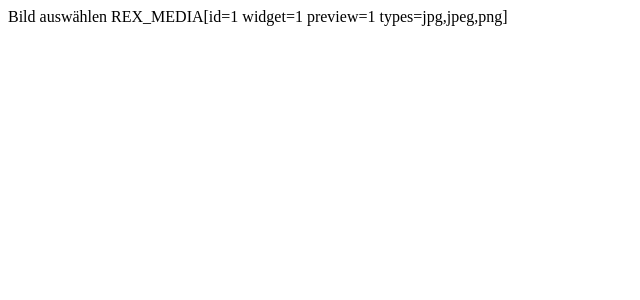
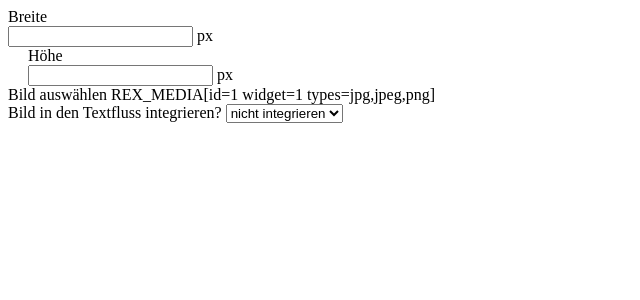
Before and after one commit to NAJU-Sachsen/Homepage, a PHP site: page /input.php in a window 1280 px wide. Shown: the top 300 px of the page, without its empty margins (0-640 px from the left). Run offline with PHP 8.4, Linux system fonts and the light colour scheme.

Commit message:
Improve image module to support sizing and positioning

```diff
--- a/redaxo/data/addons/developer/modules/Foto [11]/input.php
+++ b/redaxo/data/addons/developer/modules/Foto [11]/input.php
@@ -1,4 +1,32 @@
+
+<div class="form-inline">
+    <div class="form-group">
+        <label for="image-width">Breite</label>
+        <div class="input-group">
+            <input type="number" min="-1" id="image-width" name="REX_INPUT_VALUE[1]" value="REX_VALUE[id=1]" class="form-control">
+            <span class="input-group-addon">px</span>
+        </div>
+    </div>
+    <div class="form-group" style="margin-left: 20px;">
+        <label for="image-height">Höhe</label>
+        <div class="input-group">
+            <input type="number" min="-1" id="image-height" name="REX_INPUT_VALUE[2]" value="REX_VALUE[id=2]" class="form-control">
+            <span class="input-group-addon">px</span>
+        </div>
+    </div>
+</div>
+
 <div class="form-group">
     <label>Bild auswählen</label>
-    REX_MEDIA[id=1 widget=1 preview=1 types=jpg,jpeg,png]
+    REX_MEDIA[id=1 widget=1 types=jpg,jpeg,png]
 </div>
+
+<div class="form-group">
+    <label for="image-align">Bild in den Textfluss integrieren?</label>
+    <select name="REX_INPUT_VALUE[3]" id="image-align" class="form-control">
+        <?php $img_integrate = 'REX_VALUE[id=3 ifempty=no-integrate]'; ?>
+        <option value="no-integrate" <?= $img_integrate == 'no-integrate' ? 'selected' : '' ?>>nicht integrieren</option>
+        <option value="integrate-left" <?= $img_integrate == 'integrate-left' ? 'selected' : '' ?>>links abbilden</option>
+        <option value="integrate-right" <?= $img_integrate == 'integrate-right' ? 'selected' : '' ?>>rechts abbilden</option>
+    </select>
+</div>
```
Also changed, not shown: redaxo/data/addons/developer/modules/Foto [11]/output.php (+35 -1 lines).
